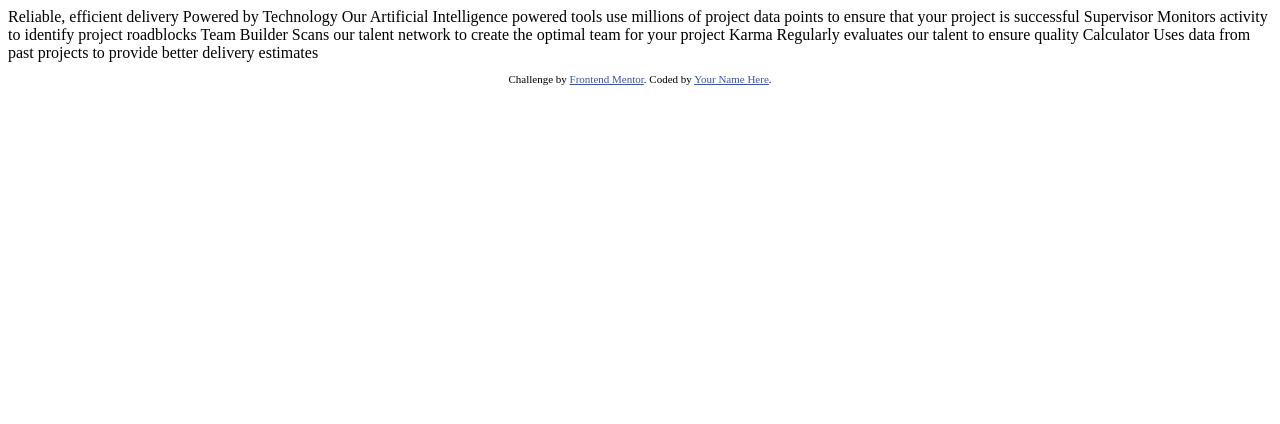
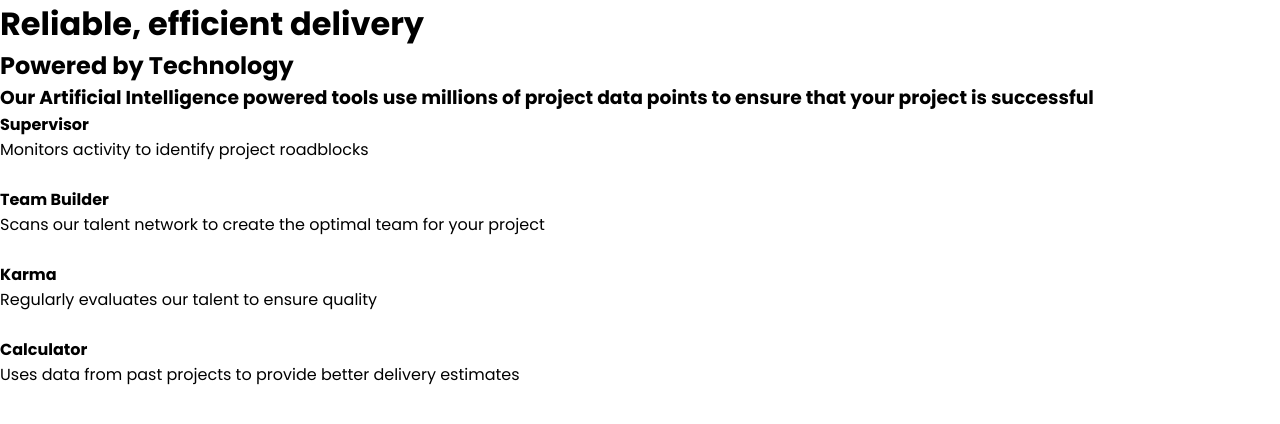
Before and after one commit to fish-ladder/four-card-feature-section-master, a plain HTML site: page index.html in a window 1280 px wide. Drawn offline with Linux system fonts and the light colour scheme.

Commit message:
built out html

```diff
--- a/index.html
+++ b/index.html
@@ -6,40 +6,65 @@
 
   <link rel="icon" type="image/png" sizes="32x32" href="./images/favicon-32x32.png">
 
+  <link rel="stylesheet" href="styles.css">
+
+  <link rel="preconnect" href="https://fonts.googleapis.com">
+  <link rel="preconnect" href="https://fonts.gstatic.com" crossorigin>
+  <link href="https://fonts.googleapis.com/css2?family=Poppins:ital,wght@0,100;0,200;0,300;0,400;0,500;0,600;0,700;0,800;0,900;1,100;1,200;1,300;1,400;1,500;1,600;1,700;1,800;1,900&display=swap" rel="stylesheet">
+
   <title>Frontend Mentor | Four card feature section</title>
 
-  <!-- Feel free to remove these styles or customise in your own stylesheet 👍 -->
-  <style>
-    .attribution { font-size: 11px; text-align: center; }
-    .attribution a { color: hsl(228, 45%, 44%); }
-  </style>
 </head>
 <body>
+  <header>
+    <h1>Reliable, efficient delivery</h1>
+    <h2>Powered by Technology</h2>
+    <h3>  Our Artificial Intelligence powered tools use millions of project data points
+      to ensure that your project is successful</h3>
+  </header>
 
-  Reliable, efficient delivery
-  Powered by Technology
+  <section class="supervisor">
+    <h4>Supervisor</h4>
+    <p>Monitors activity to identify project roadblocks</p>
+    <img class="icon">
+  </section>
 
-  Our Artificial Intelligence powered tools use millions of project data points
-  to ensure that your project is successful
+  <section class="team-builder">
+    <h4>Team Builder</h4>
+    <p>Scans our talent network to create the optimal team for your project</p>
+    <img class="icon">
+  </section>
 
-  Supervisor
-  Monitors activity to identify project roadblocks
+  <section class="karma">
+    <h4>Karma</h4>
+    <p>Regularly evaluates our talent to ensure quality</p>
+    <img class="icon">
+  </section>
 
-  Team Builder
-  Scans our talent network to create the optimal team for your project
-
-  Karma
-  Regularly evaluates our talent to ensure quality
-
-  Calculator
-  Uses data from past projects to provide better delivery estimates
+  <section class="calculator">
+    <h4>Calculator</h4>
+    <p>Uses data from past projects to provide better delivery estimates</p>
+    <img class="icon">
+  </section>
 
 
-  <footer>
-    <p class="attribution">
-      Challenge by <a href="https://www.frontendmentor.io?ref=challenge" target="_blank">Frontend Mentor</a>.
-      Coded by <a href="#">Your Name Here</a>.
-    </p>
-  </footer>
+
+
+
+
+
+
+
+
+
+
+
+
+
+
+
+
+      <!-- Challenge by Frontend Mentor.
+      Coded by <fish-ladder -->
 </body>
 </html>
--- a/styles.css
+++ b/styles.css
@@ -2,18 +2,19 @@
 
 :root {
     /* PRIMARY COLORS */
-    --dark-cyan: hsl(158, 36%, 37%);
-    --dark-cyan-hover: hsl(158, 42%, 18%);
-    --cream: hsl(30, 38%, 92%);
+    --clr-red: hsl(0, 78%, 62%);
+    --clr-cyan: hsl(180, 62%, 55%);
+    --clr-orange: hsl(34, 97%, 64%);
+    --clr-blue: hsl(212, 86%, 64%);
 
     /* NEUTRAL COLORS */
-    --white: hsl(0, 0%, 100%);
-    --very-dark-blue: hsl(212, 21%, 14%);
-    --dark-greyish-blue: hsl(228, 12%, 48%);
+    --clr-very-dark-blue: hsl(234, 12%, 34%);
+    --clr-grayish-blue: hsl(229, 6%, 66%);
+    --very-light-gray: hsl(0, 0%, 98%);
 
     /* FONTS */
-    --serif: Fraunces, serif;
-    --sans: Montserrat, sans-serif;
+    --serif: serif;
+    --sans: Poppins, sans-serif;
 
     /* FONT SIZING */
     --fs-12: 0.75rem;
@@ -29,13 +30,13 @@
     --fs-36: 2.25rem;
 
     /* FONT WEIGHT */
-    --fw-medium: 500;
-    --fw-bold: 700;
+    --fw-light: 200;
+    --fw-normal: 400;
+    --fw-med-bold: 600;
 
     /* SET PRIMARY FONT */
-    font-family: ;
-    font-size: ;
-    font-weight: ;
+    font-family: Poppins, sans-serif;
+    font-size: 16px;
 }
 
   /* RESETS */
```
